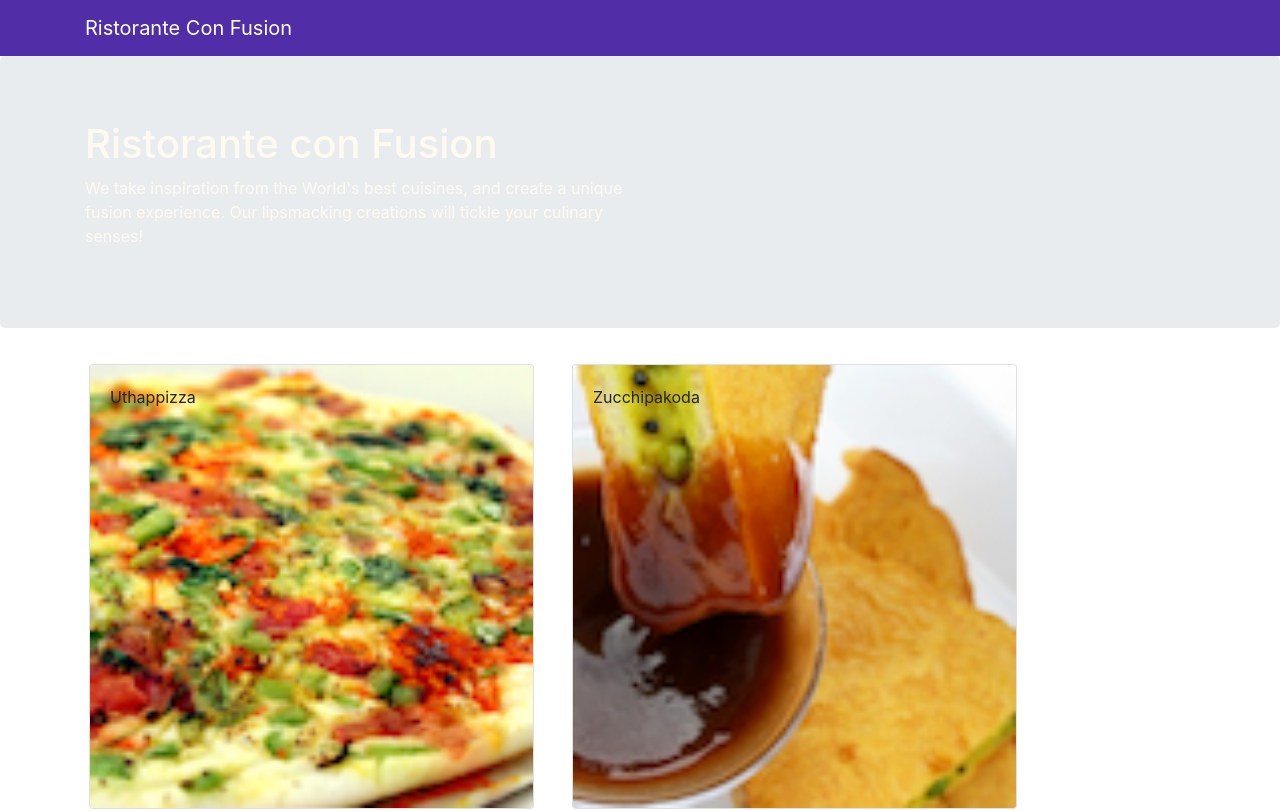
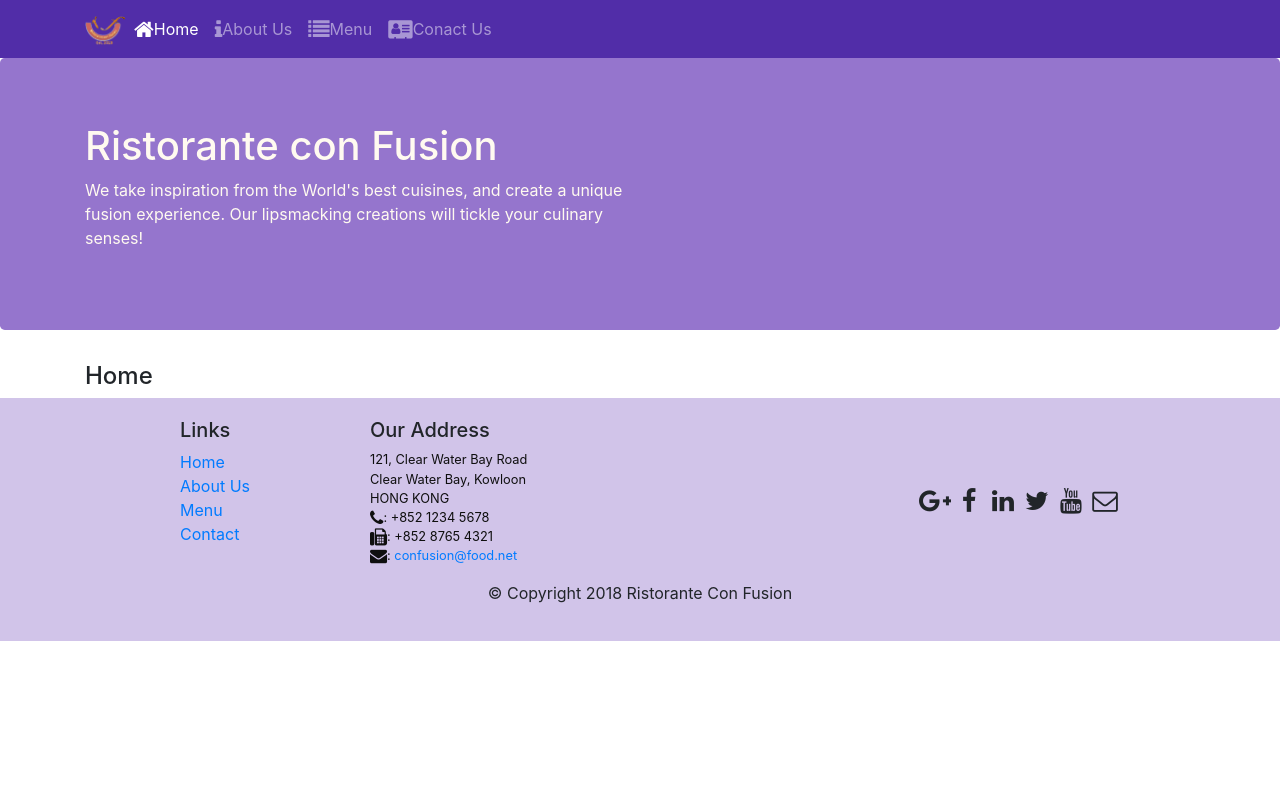
Before and after one commit to Baller-Michael/confusion, a React (Create React App) app: page /home in a window 1280 px wide. Shown: the top 811 px of the page. Built offline with nearby package versions, Linux system fonts and the light colour scheme.

Commit message:
react route

```diff
--- a/package.json
+++ b/package.json
@@ -12,6 +12,7 @@
     "react": "^16.13.0",
     "react-dom": "^16.13.0",
     "react-popper": "^1.3.7",
+    "react-router-dom": "^5.1.2",
     "react-scripts": "3.4.0",
     "reactstrap": "^8.4.1"
   },
--- a/src/App.css
+++ b/src/App.css
@@ -19,7 +19,7 @@
 .jumbotron {
     padding   : 70px 30px 70px 30px;
     margin    : 0px auto;
-    background: #9575CD;
+    background: #9575CD !important;
     color     : floralwhite;
 }
 
--- a/src/App.js
+++ b/src/App.js
@@ -1,5 +1,6 @@
 import React from 'react';
 import Main from '../src/components/MainComponent';
+import { BrowserRouter } from 'react-router-dom';
 import { DISHES } from './shared/dishes';
 import './App.css'
 
@@ -11,9 +12,13 @@ class App extends React.Component {
     };
   };
   render() {
-    return <div>
-      <Main />
-    </div>
+    return (
+      <BrowserRouter>
+        <div>
+          <Main />
+        </div>
+      </BrowserRouter>
+    )
   }
 };
 
--- a/src/components/FooterComponent.js
+++ b/src/components/FooterComponent.js
@@ -1,4 +1,5 @@
 import React from 'react';
+import { Link } from 'react-router-dom';
 
 function Footer(props) {
     return (
@@ -8,10 +9,10 @@ function Footer(props) {
                     <div className="col-4 offset-1 col-sm-2">
                         <h5>Links</h5>
                         <ul className="list-unstyled">
-                            <li><a href="#">Home</a></li>
-                            <li><a href="#">About</a></li>
-                            <li><a href="#">Menu</a></li>
-                            <li><a href="contactus.html">Contact</a></li>
+                            <li><Link to="/home" >Home</Link></li>
+                            <li><Link to="/aboutus" >About Us</Link></li>
+                            <li><Link to="/menu" >Menu</Link></li>
+                            <li><Link to="/contactus" >Contact</Link></li>
                         </ul>
                     </div>
                     <div className="col-7 col-sm-5">
@@ -36,14 +37,14 @@ function Footer(props) {
                             <a className="btn btn-social-icon" href="mailto:"><i className="fa fa-envelope-o"></i></a>
                         </div>
                     </div>
-                </div>
+                </div >
                 <div className="row justify-content-center">
                     <div className="col-auto">
                         <p>© Copyright 2018 Ristorante Con Fusion</p>
                     </div>
                 </div>
-            </div>
-        </div>
+            </div >
+        </div >
     )
 }
 
--- a/src/components/HeaderComponent.js
+++ b/src/components/HeaderComponent.js
@@ -1,13 +1,51 @@
 import React, { Component } from 'react';
-import { Navbar, NavbarBrand, Jumbotron } from 'reactstrap';
+import { Navbar, NavbarBrand, Nav, NavbarToggler, Collapse, NavItem, Jumbotron } from 'reactstrap';
+import { NavLink } from 'react-router-dom';
 
 class Header extends Component {
+    constructor(props) {
+        super(props);
+        this.state = { isNavOpen: false };
+        this.toggleNav = this.toggleNav.bind(this);
+    }
+
+    toggleNav() {
+        this.setState({ isNavOpen: !this.state.isNavOpen })
+    }
+
     render() {
         return (
             <React.Fragment>
-                <Navbar dark>
+                <Navbar dark expand="md">
                     <div className="container">
-                        <NavbarBrand href="/">Ristorante Con Fusion</NavbarBrand>
+                        <NavbarToggler onClick={this.toggleNav} />
+                        <NavbarBrand className="mr-auto" href="/">
+                            <img src="assets/images/logo.png" height="30" width="41" alt="Ristorante Con Fusion" />
+                        </NavbarBrand>
+                        <Collapse isOpen={this.state.isNavOpen} navbar >
+                            <Nav navbar>
+                                <NavItem>
+                                    <NavLink className="nav-link" to="/home">
+                                        <span className="fa fa-home fa-lg"></span>Home
+                                </NavLink>
+                                </NavItem>
+                                <NavItem>
+                                    <NavLink className="nav-link" to="/aboutus">
+                                        <span className="fa fa-info fa-lg"></span>About Us
+                                </NavLink>
+                                </NavItem>
+                                <NavItem>
+                                    <NavLink className="nav-link" to="/menu">
+                                        <span className="fa fa-list fa-lg"></span>Menu
+                                </NavLink>
+                                </NavItem>
+                                <NavItem>
+                                    <NavLink className="nav-link" to="/contactus">
+                                        <span className="fa fa-address-card fa-lg"></span>Conact Us
+                                </NavLink>
+                                </NavItem>
+                            </Nav>
+                        </Collapse>
                     </div>
                 </Navbar>
                 <Jumbotron>
@@ -20,7 +58,7 @@ class Header extends Component {
                         </div>
                     </div>
                 </Jumbotron>
-            </React.Fragment>
+            </React.Fragment >
         );
     }
 }
--- /dev/null
+++ b/src/components/HomeComponents.js
@@ -0,0 +1,10 @@
+import React from 'react';
+
+function Home() {
+    return (
+        <div className="container">
+            <h4>Home</h4>
+        </div>
+    )
+}
+export default Home;
--- a/src/components/MainComponent.js
+++ b/src/components/MainComponent.js
@@ -2,29 +2,34 @@ import React, { Component } from 'react';
 import Menu from './MenuComponents';
 import DishDetail from './DishdetailComponent';
 import Header from './HeaderComponent';
-import Footer from './FooterComponent'
+import Footer from './FooterComponent';
+import Home from './HomeComponents';
 import { DISHES } from '../shared/dishes';
+import { Switch, Route, Redirect } from 'react-router-dom';
 
 class Main extends Component {
 
     constructor(props) {
         super(props);
         this.state = {
-            dishes: DISHES,
-            selectedDish: null
+            dishes: DISHES
         };
     }
 
-    onDishSelect(dishId) {
-        this.setState({ selectedDish: dishId });
-    }
-
     render() {
+        const HomePage = () => {
+            return (
+                <Home />
+            )
+        }
         return (
             <div>
                 <Header />
-                <Menu dishes={this.state.dishes} onClick={(dishId) => this.onDishSelect(dishId)} />
-                <DishDetail dish={this.state.dishes.filter((dish) => dish.id === this.state.selectedDish)[0]} />
+                <Switch>
+                    <Route path='/home' component={HomePage} />
+                    <Route exact path='/menu' component={() => <Menu dishes={this.state.dishes} />} />
+                    <Redirect to='/home' />
+                </Switch>
                 <Footer />
             </div>
         );
--- a/src/components/MenuComponents.js
+++ b/src/components/MenuComponents.js
@@ -1,8 +1,5 @@
 import React from 'react';
-import {
-    Card, CardImg, CardImgOverlay, CardText, CardBody,
-    CardTitle
-} from 'reactstrap';
+import { Card, CardImg, CardImgOverlay, CardTitle } from 'reactstrap';
 
 function RenderMenuItem({ dish, onClick }) {
     return (
```
Also changed, not shown: 1 other file (tests, documents, lock files or other folders).
